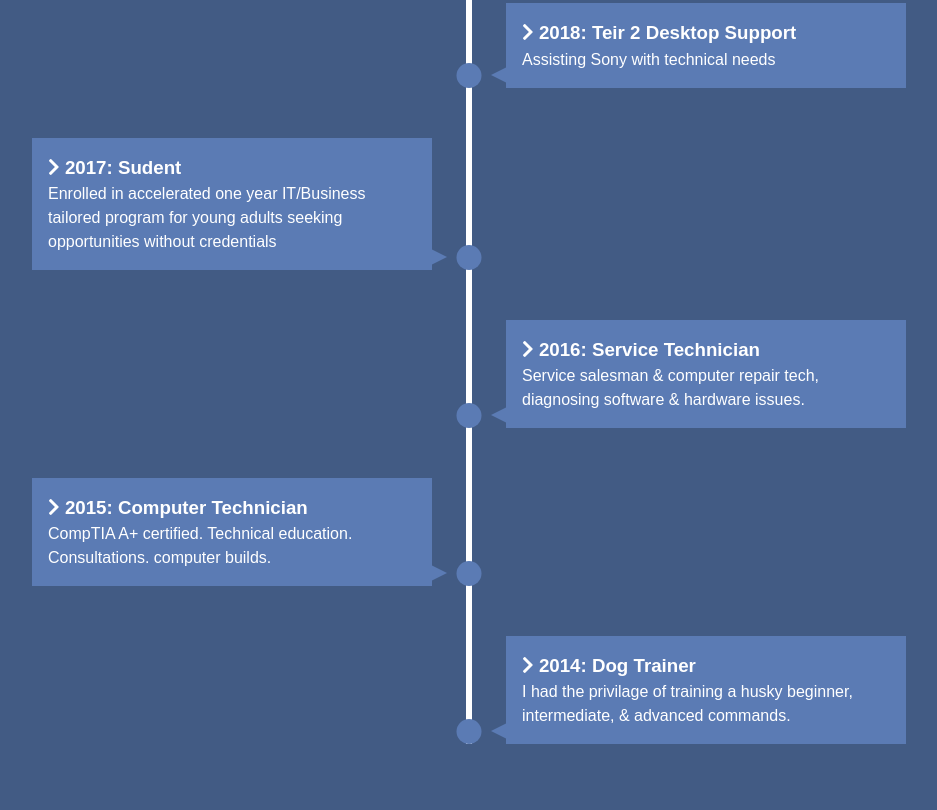
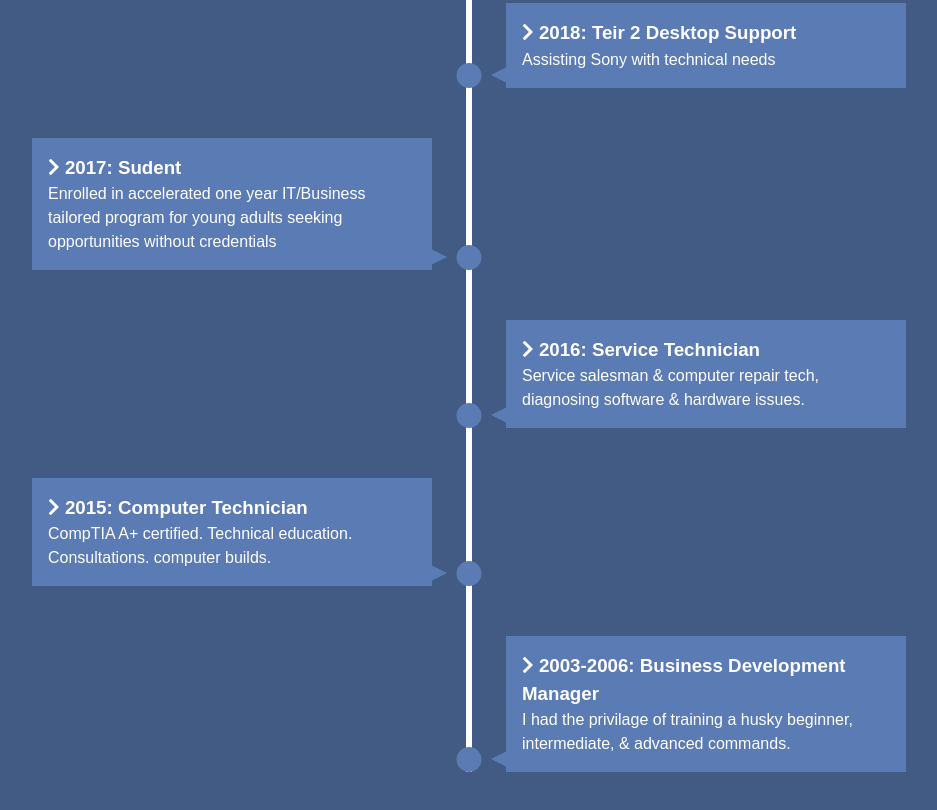
Before and after one commit to brdgcn/knowledge_timeline, a plain HTML site: page index.html in a window 1280 px wide. Shown: the part 576-1386 px from the top of the page, without its empty margins (171-1108 px from the left). Drawn offline with Linux system fonts and the light colour scheme.

Commit message:
Update index.html

```diff
--- a/index.html
+++ b/index.html
@@ -84,7 +84,7 @@
 
         <li>
           <div>
-            <h3><i class="fas fa-chevron-right"></i> 2014: Dog Trainer</h3>
+            <h3><i class="fas fa-chevron-right"></i> 2003-2006: Business Development Manager</h3>
             <p>
               I had the privilage of training a husky beginner, intermediate, &
               advanced commands.
```
